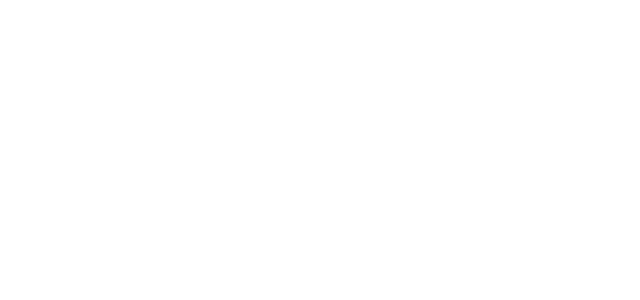
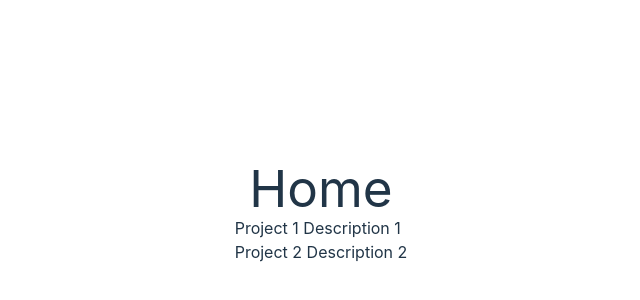
Before and after one commit to AlainRuales01/ProjectManager, a React (Vite) app: page /project in a window 1280 px wide. Before the commit this address had no page. Shown: the part 188-488 px from the top of the page, without its empty margins (319-959 px from the left). Built offline with nearby package versions, Linux system fonts and the light colour scheme.

Commit message:
feat: add project templates files

```diff
--- a/src/App.tsx
+++ b/src/App.tsx
@@ -1,19 +1,17 @@
 import './App.css'
 import { BrowserRouter, Routes, Route } from 'react-router-dom';
-
+import Home from './components/home';
+import ProjectDetail from './components/Project/project_detail';
 
 function App() {
-
 
   return (
     <BrowserRouter>
       <Routes>
-        <Route path="/" />
-        <Route path="/about" />
+        <Route path="/project" element={<Home /> } />
+        <Route path="/project/detail" element={<ProjectDetail />} />
       </Routes>
     </BrowserRouter>
-
   )
 }
-
 export default App
--- /dev/null
+++ b/src/components/Project/project_detail.tsx
@@ -0,0 +1,19 @@
+import { useLocation } from "react-router-dom";
+
+interface ProjectDetailProps {
+    name: string,
+    description: string
+}
+
+const ProjectDetail = () => {
+    const location = useLocation();
+    const {name, description} = location.state as ProjectDetailProps;
+    return (
+        <div>
+            <h1>{name}</h1>
+            <p>{description}</p>
+        </div>
+    );
+}
+
+export default ProjectDetail;
--- /dev/null
+++ b/src/components/Project/project_item.tsx
@@ -0,0 +1,14 @@
+interface ProjectItemProps {
+    name: string
+    description: string
+}
+
+const ProjectItem = (props: ProjectItemProps) => {
+    return (
+        <div className="flex">
+            <p>{props.name} {props.description}</p>
+        </div>
+    );
+}
+
+export default ProjectItem;
--- /dev/null
+++ b/src/components/Project/project_list.tsx
@@ -0,0 +1,22 @@
+import ProjectItem from "./project_item";
+
+interface ProjectListProps {
+
+}
+
+const ProjectList = (props: ProjectListProps) => {
+    return (
+        <ul>
+            <li>
+                <ProjectItem name="Project 1" description="Description 1" />
+            </li>
+            <li>
+                <ProjectItem name="Project 2" description="Description 2" />
+            </li>
+        </ul>
+
+
+    );
+}
+
+export default ProjectList;
--- /dev/null
+++ b/src/components/home.tsx
@@ -0,0 +1,12 @@
+import ProjectList from "./Project/project_list";
+
+
+const Home = () => {
+    return (
+        <div>
+            <h1>Home</h1>
+            <ProjectList/>
+        </div>
+    )
+}
+export default Home;
```
